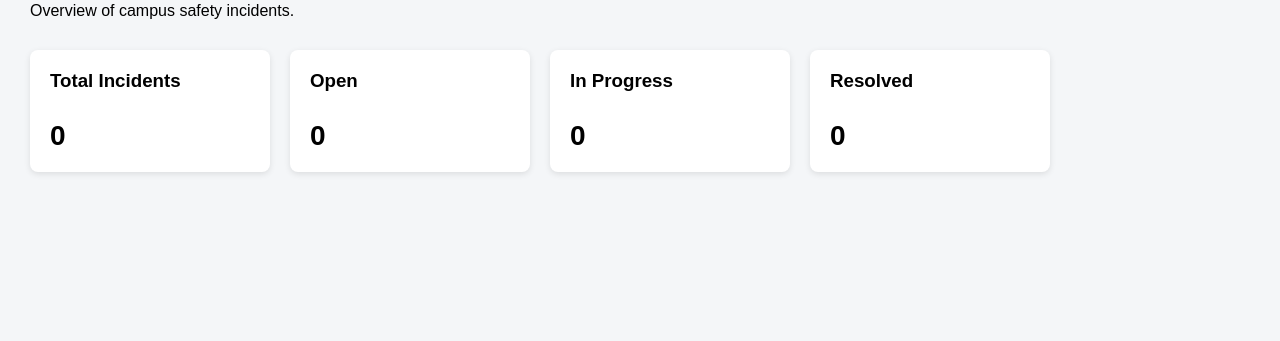
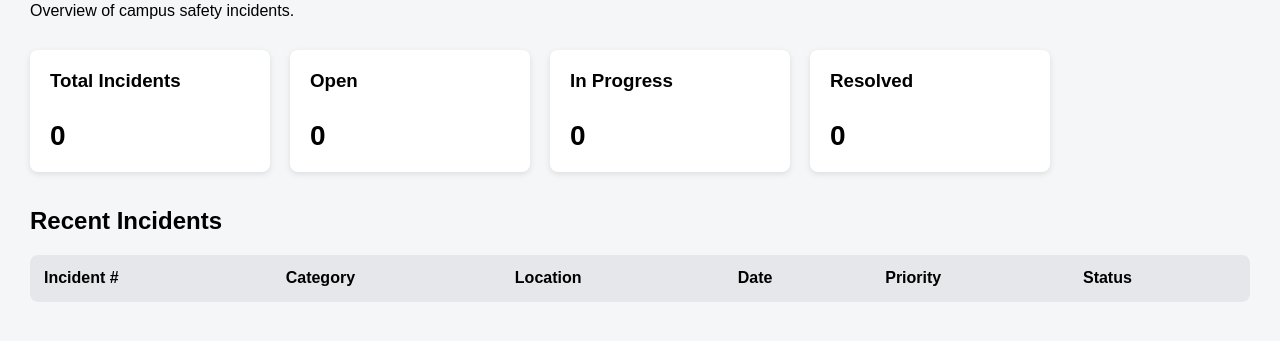
Before and after one commit to Sukhman-Singh007/campus-safety-incident-system, a Flask app: page / in a window 1280 px wide. Shown: the part 214-555 px from the top of the page. Run offline with Flask 3, Linux system fonts and the light colour scheme; data that the repository does not hold is empty.

Commit message:
Add SQLite database integration and incident dashboard

```diff
--- a/app.py
+++ b/app.py
@@ -1,12 +1,49 @@
 from flask import Flask, render_template
+import sqlite3
 
 app = Flask(__name__)
 
 
+def get_db_connection():
+    connection = sqlite3.connect("incidents.db")
+    connection.row_factory = sqlite3.Row
+    return connection
+
+
 @app.route("/")
 def home():
-    return render_template("index.html")
+    connection = get_db_connection()
 
+    incidents = connection.execute(
+        "SELECT * FROM incidents ORDER BY id DESC"
+    ).fetchall()
+
+    total_incidents = connection.execute(
+        "SELECT COUNT(*) FROM incidents"
+    ).fetchone()[0]
+
+    open_incidents = connection.execute(
+        "SELECT COUNT(*) FROM incidents WHERE status = 'Open'"
+    ).fetchone()[0]
+
+    in_progress_incidents = connection.execute(
+        "SELECT COUNT(*) FROM incidents WHERE status = 'In Progress'"
+    ).fetchone()[0]
+
+    resolved_incidents = connection.execute(
+        "SELECT COUNT(*) FROM incidents WHERE status = 'Resolved'"
+    ).fetchone()[0]
+
+    connection.close()
+
+    return render_template(
+        "index.html",
+        incidents=incidents,
+        total_incidents=total_incidents,
+        open_incidents=open_incidents,
+        in_progress_incidents=in_progress_incidents,
+        resolved_incidents=resolved_incidents
+    )
 
 
 if __name__ == "__main__":
--- /dev/null
+++ b/schema.sql
@@ -0,0 +1,10 @@
+CREATE TABLE IF NOT EXISTS incidents (
+    id INTEGER PRIMARY KEY AUTOINCREMENT,
+    incident_number TEXT NOT NULL UNIQUE,
+    category TEXT NOT NULL,
+    location TEXT NOT NULL,
+    incident_date TEXT NOT NULL,
+    description TEXT NOT NULL,
+    priority TEXT NOT NULL,
+    status TEXT NOT NULL DEFAULT 'Open'
+);
--- a/static/style.css
+++ b/static/style.css
@@ -46,3 +46,57 @@ main {
     font-weight: bold;
     margin-bottom: 0;
 }
+table {
+    width: 100%;
+    border-collapse: collapse;
+    background-color: white;
+    margin-top: 15px;
+    border-radius: 8px;
+    overflow: hidden;
+}
+
+th,
+td {
+    padding: 14px;
+    text-align: left;
+    border-bottom: 1px solid #e5e7eb;
+}
+
+th {
+    background-color: #e5e7eb;
+}
+
+tbody tr:hover {
+    background-color: #f9fafb;
+}
+
+main h2 {
+    margin-top: 35px;
+}
+table {
+    width: 100%;
+    border-collapse: collapse;
+    background-color: white;
+    margin-top: 15px;
+    border-radius: 8px;
+    overflow: hidden;
+}
+
+th,
+td {
+    padding: 14px;
+    text-align: left;
+    border-bottom: 1px solid #e5e7eb;
+}
+
+th {
+    background-color: #e5e7eb;
+}
+
+tbody tr:hover {
+    background-color: #f9fafb;
+}
+
+main h2 {
+    margin-top: 35px;
+}
--- a/templates/index.html
+++ b/templates/index.html
@@ -23,25 +23,52 @@
 
             <div class="stat-card">
                 <h3>Total Incidents</h3>
-                <p>0</p>
+                <p>{{ total_incidents }}</p>
             </div>
 
             <div class="stat-card">
                 <h3>Open</h3>
-                <p>0</p>
+                <p>{{ open_incidents }}</p>
             </div>
 
             <div class="stat-card">
                 <h3>In Progress</h3>
-                <p>0</p>
+                <p>{{ in_progress_incidents }}</p>
             </div>
 
             <div class="stat-card">
                 <h3>Resolved</h3>
-                <p>0</p>
+                <p>{{ resolved_incidents }}</p>
             </div>
 
         </div>
+        <h2>Recent Incidents</h2>
+
+<table>
+    <thead>
+        <tr>
+            <th>Incident #</th>
+            <th>Category</th>
+            <th>Location</th>
+            <th>Date</th>
+            <th>Priority</th>
+            <th>Status</th>
+        </tr>
+    </thead>
+
+    <tbody>
+        {% for incident in incidents %}
+        <tr>
+            <td>{{ incident["incident_number"] }}</td>
+            <td>{{ incident["category"] }}</td>
+            <td>{{ incident["location"] }}</td>
+            <td>{{ incident["incident_date"] }}</td>
+            <td>{{ incident["priority"] }}</td>
+            <td>{{ incident["status"] }}</td>
+        </tr>
+        {% endfor %}
+    </tbody>
+</table>
     </main>
 </body>
 </html>
```
